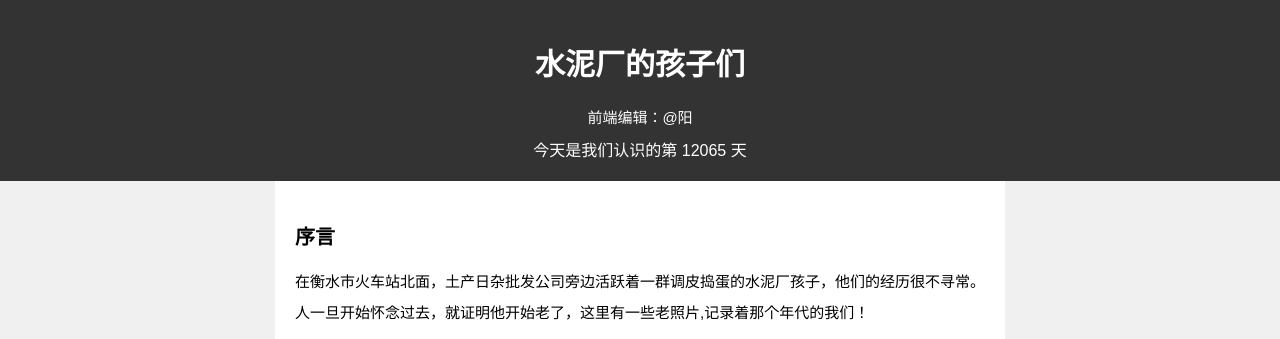
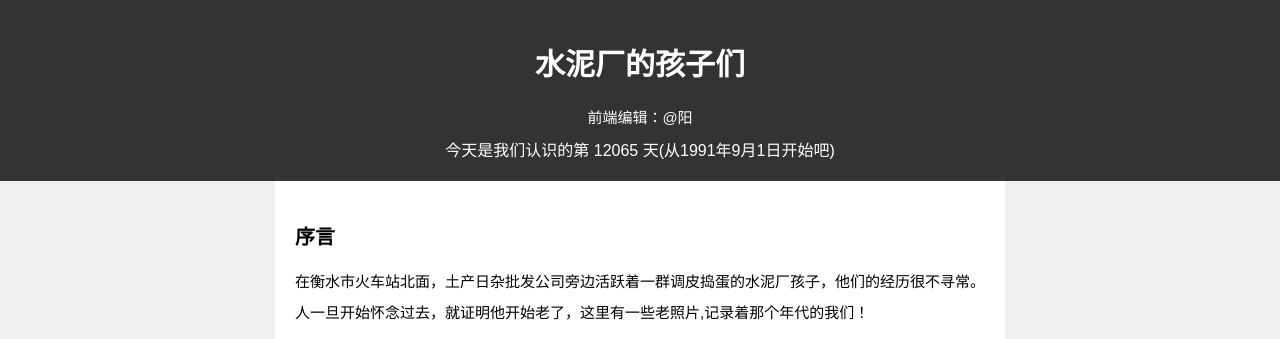
Before and after one commit to Yangge85/shuinichang, a plain HTML site: page index.html in a window 1280 px wide. Shown: the top 339 px of the page. Drawn offline with Linux system fonts and the light colour scheme.

Commit message:
Update index.html

```diff
--- a/index.html
+++ b/index.html
@@ -185,7 +185,7 @@
         var daysDifference = Math.floor(timeDifference / (1000 * 60 * 60 * 24));
 
         // 显示相差的天数
-        document.getElementById("countdown").innerHTML = "今天是我们认识的第 " + daysDifference + " 天";
+        document.getElementById("countdown").innerHTML = "今天是我们认识的第 " + daysDifference + " 天"+"(从1991年9月1日开始吧)";
 
         // 调用函数以添加图片和相关信息
         addImage("保家卫国", "./img/孙健1.jpg", "保家卫国血性男儿");
```
